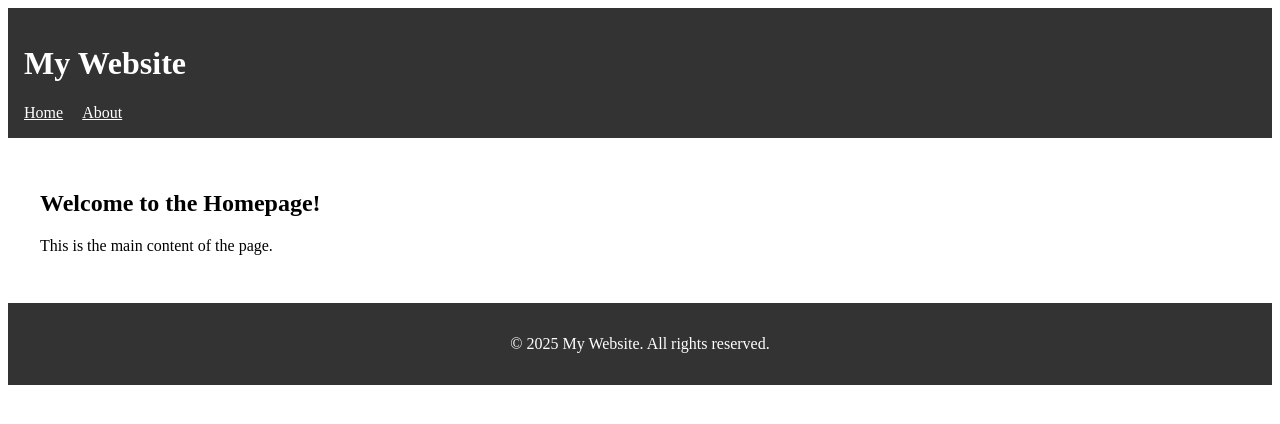
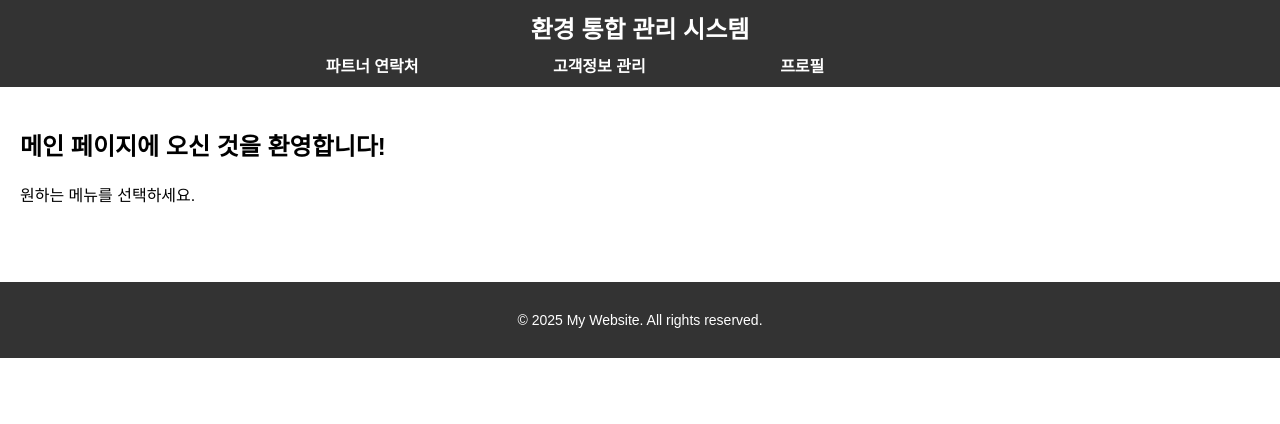
Before and after one commit to manivanhthongsida/Mold-Detector-Manage-Website, a plain HTML site: page index.html in a window 1280 px wide. Drawn offline with Linux system fonts and the light colour scheme.

Commit message:
second commit

```diff
--- a/header.html
+++ b/header.html
@@ -1,7 +1,8 @@
-<header style="background-color: #333; color: white; padding: 1rem;">
-  <h1>My Website</h1>
-  <nav>
-    <a href="index.html" style="color: white; margin-right: 1rem;">Home</a>
-    <a href="#about" style="color: white;">About</a>
-  </nav>
+<header>
+    <h1>환경 통합 관리 시스템</h1>
+    <nav>
+        <a href="partner.html">파트너 연락처</a>
+        <a href="customer.html">고객정보 관리</a>
+        <a href="profile.html">프로필</a>
+    </nav>
 </header>
--- a/index.html
+++ b/index.html
@@ -1,24 +1,22 @@
 <!DOCTYPE html>
-<html lang="en">
+<html lang="ko">
 <head>
-  <meta charset="UTF-8" />
-  <meta name="viewport" content="width=device-width, initial-scale=1.0"/>
-  <title>Home Page</title>
+    <meta charset="UTF-8" />
+    <meta name="viewport" content="width=device-width, initial-scale=1" />
+    <title>환경 통합 관리 시스템</title>
+    <link rel="stylesheet" href="style.css" />
 </head>
 <body>
 
-  <!-- Load header here -->
-  <div id="header"></div>
+    <div id="header-placeholder"></div>
 
-  <!-- Page content -->
-  <main style="padding: 2rem;">
-    <h2>Welcome to the Homepage!</h2>
-    <p>This is the main content of the page.</p>
-  </main>
+    <main>
+        <h2>메인 페이지에 오신 것을 환영합니다!</h2>
+        <p>원하는 메뉴를 선택하세요.</p>
+    </main>
 
-  <!-- Load footer here -->
-  <div id="footer"></div>
+    <div id="footer-placeholder"></div>
 
-  <script src="script.js"></script>
+    <script src="main.js"></script>
 </body>
 </html>
--- /dev/null
+++ b/main.js
@@ -0,0 +1,17 @@
+// main.js
+
+// Function to load external HTML files into a given placeholder by ID
+function loadHTML(id, url) {
+    fetch(url)
+        .then(response => response.text())
+        .then(data => {
+            document.getElementById(id).innerHTML = data;
+        })
+        .catch(err => console.error(`Error loading ${url}:`, err));
+}
+
+// Load header and footer once the page is loaded
+window.addEventListener('DOMContentLoaded', () => {
+    loadHTML('header-placeholder', 'header.html');
+    loadHTML('footer-placeholder', 'footer.html');
+});
--- a/script.js
+++ /dev/null
@@ -1,17 +0,0 @@
-function loadHTML(id, url) {
-  fetch(url)
-    .then((response) => {
-      if (!response.ok) throw new Error("Network response was not ok");
-      return response.text();
-    })
-    .then((data) => {
-      document.getElementById(id).innerHTML = data;
-    })
-    .catch((error) => {
-      console.error("Error loading component:", error);
-    });
-}
-
-// Load header and footer
-loadHTML("header", "header.html");
-loadHTML("footer", "footer.html");
--- /dev/null
+++ b/style.css
@@ -0,0 +1,46 @@
+body {
+    font-family: Arial, sans-serif;
+    margin: 0;
+    padding: 0;
+}
+
+header {
+    background-color: #333;
+    padding: 10px;
+    color: white;
+}
+
+header h1 {
+    margin: 0;
+    font-size: 24px;
+    text-align: center;
+}
+
+nav {
+    margin-top: 8px;
+    text-align: center;
+}
+
+nav a {
+    color: white;
+    margin-right: 130px;
+    text-decoration: none;
+    font-weight: bold;
+}
+
+nav a:hover {
+    text-decoration: underline;
+}
+
+main {
+    padding: 20px;
+}
+
+footer {
+    background-color: #eee;
+    text-align: center;
+    padding: 15px 0;
+    margin-top: 40px;
+    font-size: 14px;
+    color: #555;
+}
```
